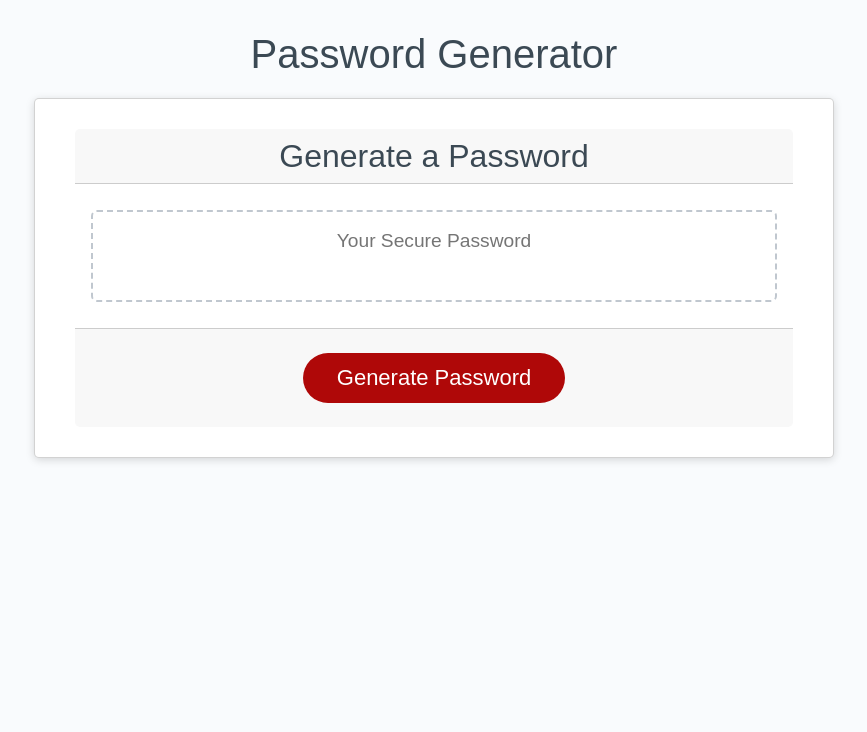
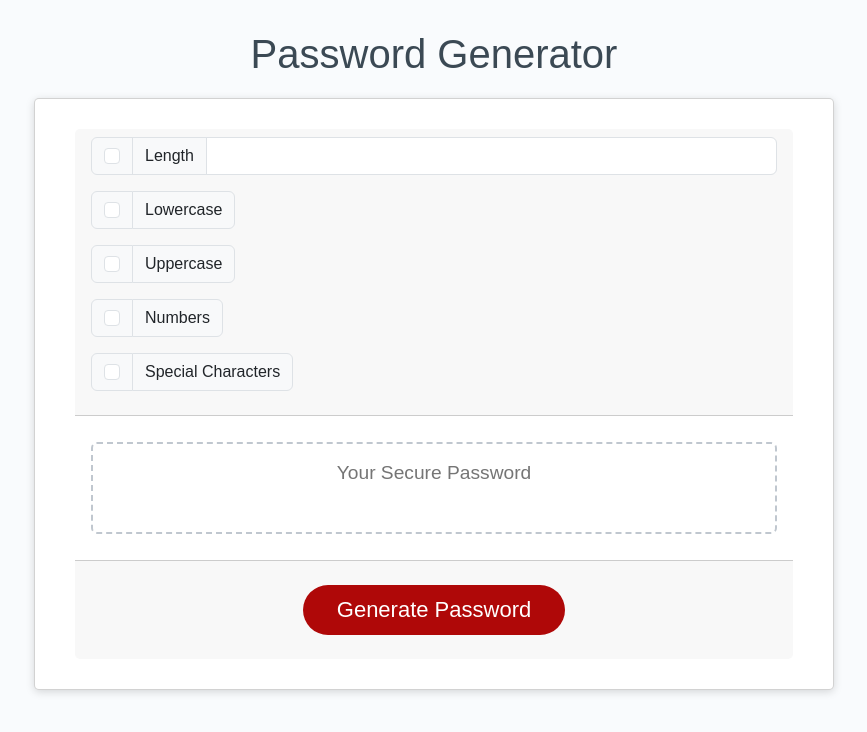
Before and after one commit to mattlusty/bc-random-password-generator, a plain HTML site: page index.html in a window 1280 px wide. Shown: the whole page, without its empty margins (206-1073 px from the left). Drawn offline with nearby package versions, Linux system fonts and the light colour scheme.

Commit message:
Add form controls

```diff
--- a/index.html
+++ b/index.html
@@ -20,7 +20,70 @@
       </header>
       <div class="card">
         <div class="card-header">
-          <h2>Generate a Password</h2>
+          <form>
+            <div class="row">
+              <div class="input-group mb-3">
+                <div class="input-group-text">
+                  <input
+                    class="form-check-input mt-0"
+                    type="checkbox"
+                    value=""
+                    aria-label="Checkbox for following text input"
+                  />
+                </div>
+                <span class="input-group-text">Length</span>
+                <input type="text" class="form-control" aria-label="Text input with checkbox" />
+              </div>
+
+              <div class="input-group mb-3">
+                <div class="input-group-text">
+                  <input
+                    class="form-check-input mt-0"
+                    type="checkbox"
+                    value=""
+                    aria-label="Checkbox for following text input"
+                  />
+                </div>
+                <span class="input-group-text">Lowercase</span>
+              </div>
+
+              <div class="input-group mb-3">
+                <div class="input-group-text">
+                  <input
+                    class="form-check-input mt-0"
+                    type="checkbox"
+                    value=""
+                    aria-label="Checkbox for following text input"
+                  />
+                </div>
+                <span class="input-group-text">Uppercase</span>
+              </div>
+
+              <div class="input-group mb-3">
+                <div class="input-group-text">
+                  <input
+                    class="form-check-input mt-0"
+                    type="checkbox"
+                    value=""
+                    aria-label="Checkbox for following text input"
+                  />
+                </div>
+                <span class="input-group-text">Numbers</span>
+              </div>
+
+              <div class="input-group mb-3">
+                <div class="input-group-text">
+                  <input
+                    class="form-check-input mt-0"
+                    type="checkbox"
+                    value=""
+                    aria-label="Checkbox for following text input"
+                  />
+                </div>
+                <span class="input-group-text">Special Characters</span>
+              </div>
+            </div>
+          </form>
         </div>
         <div class="card-body">
           <textarea
```
